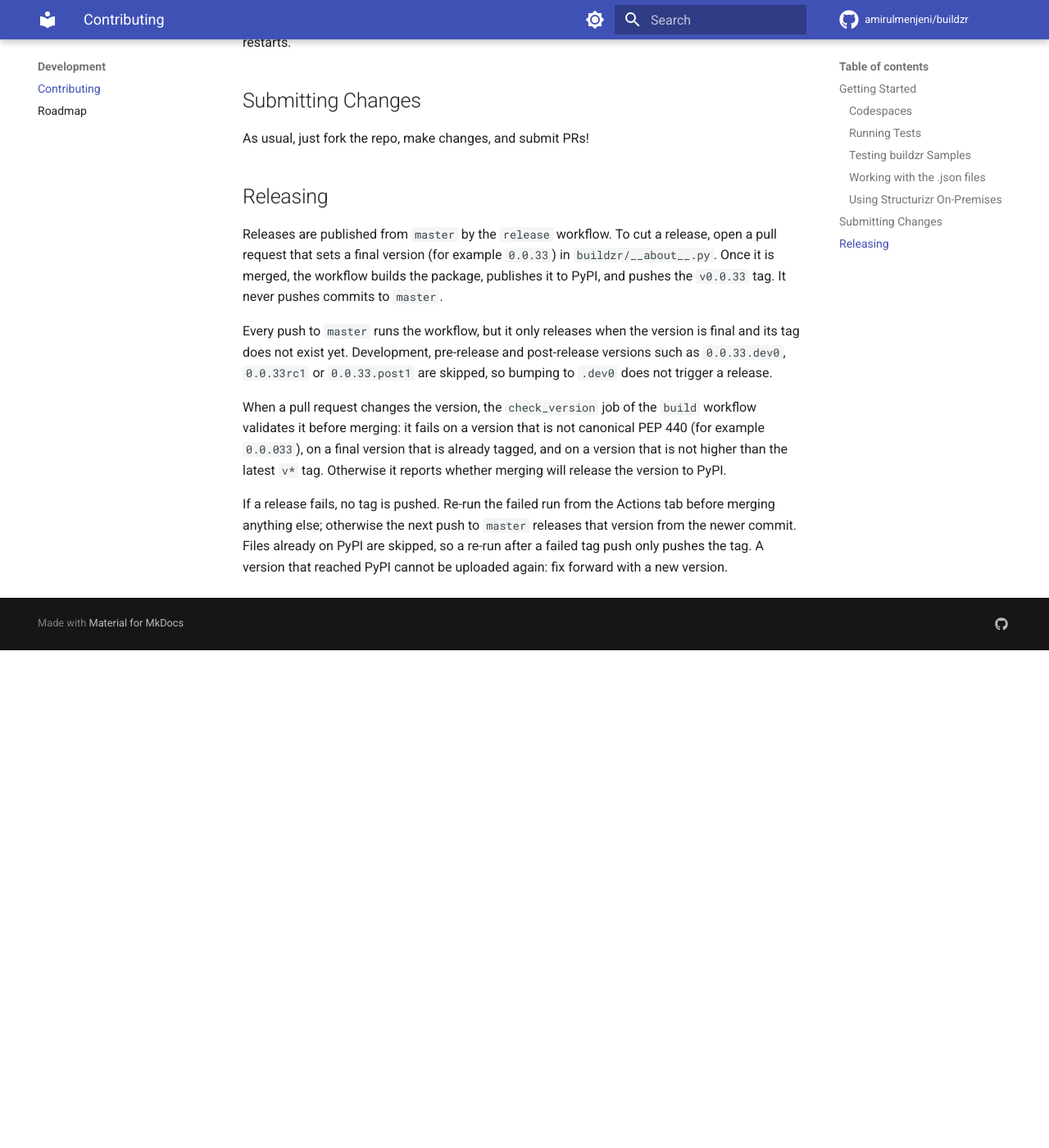
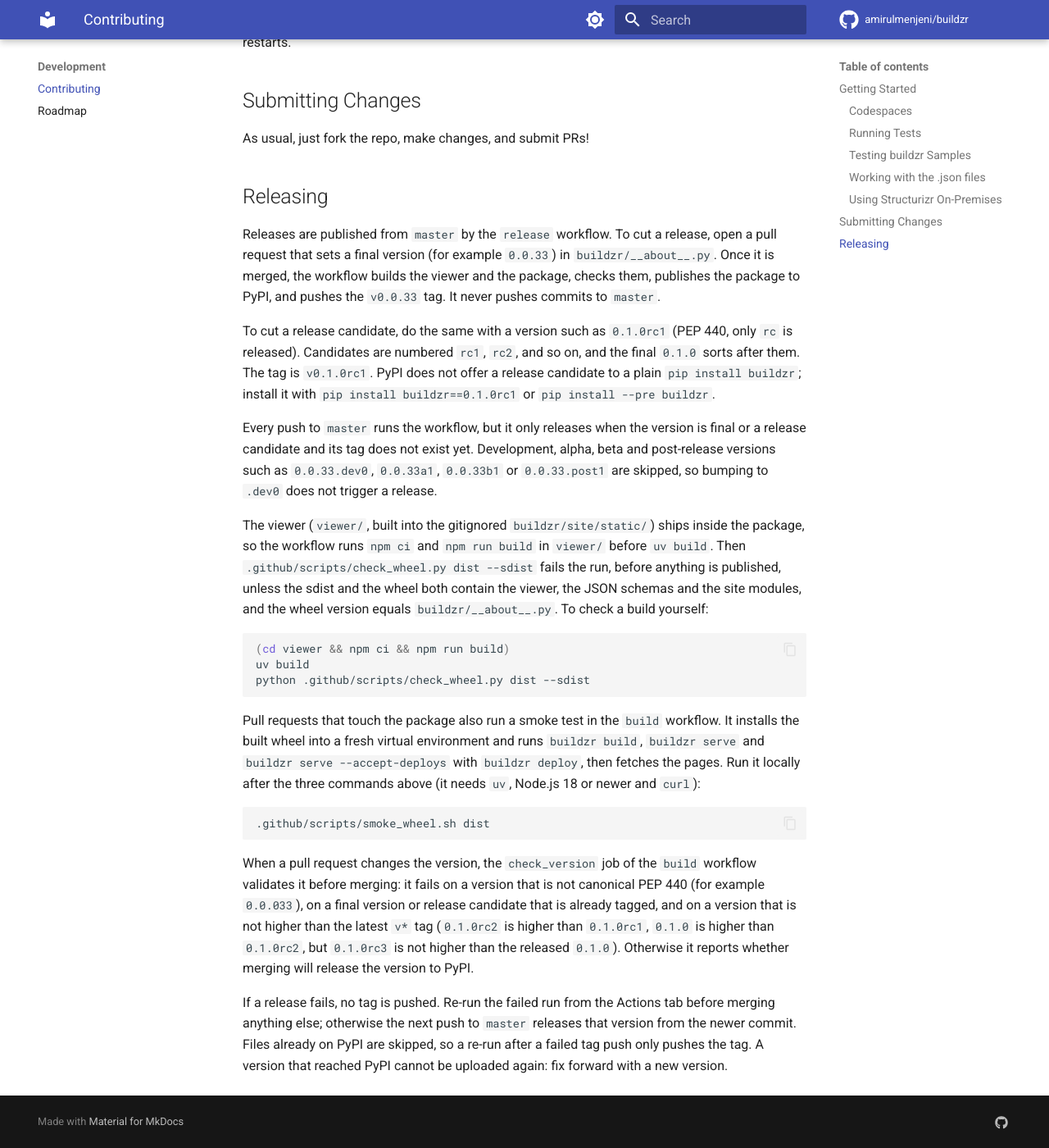
Before and after one commit to amirulmenjeni/buildzr, an MkDocs documentation site: the page built from docs/contributing.md, in a window 1280 px wide and 1400 px high, scrolled down 4459 px. Shown: the whole window at 82% size. Built offline with MkDocs 1.6.1 and Material for MkDocs 9.7.7, drawn with Linux system fonts in a browser that asks for light colours; comment, search, counter and statistics services are not loaded; before the commit the page ends 5252 px from its top, so only the background shows below that.

Commit message:
docs: describe release candidates, the package checks and the Node.js requirement

````diff
--- a/CONTRIBUTING.md
+++ b/CONTRIBUTING.md
@@ -203,19 +203,51 @@ As usual, just fork the repo, make changes, and submit PRs!
 
 Releases are published from `master` by the `release` workflow. To cut a
 release, open a pull request that sets a final version (for example `0.0.33`)
-in `buildzr/__about__.py`. Once it is merged, the workflow builds the package,
-publishes it to PyPI, and pushes the `v0.0.33` tag. It never pushes commits
-to `master`.
+in `buildzr/__about__.py`. Once it is merged, the workflow builds the viewer
+and the package, checks them, publishes the package to PyPI, and pushes the
+`v0.0.33` tag. It never pushes commits to `master`.
+
+To cut a release candidate, do the same with a version such as `0.1.0rc1`
+(PEP 440, only `rc` is released). Candidates are numbered `rc1`, `rc2`, and so
+on, and the final `0.1.0` sorts after them. The tag is `v0.1.0rc1`. PyPI does
+not offer a release candidate to a plain `pip install buildzr`; install it with
+`pip install buildzr==0.1.0rc1` or `pip install --pre buildzr`.
 
 Every push to `master` runs the workflow, but it only releases when the
-version is final and its tag does not exist yet. Development, pre-release and
-post-release versions such as `0.0.33.dev0`, `0.0.33rc1` or `0.0.33.post1` are
-skipped, so bumping to `.dev0` does not trigger a release.
+version is final or a release candidate and its tag does not exist yet.
+Development, alpha, beta and post-release versions such as `0.0.33.dev0`,
+`0.0.33a1`, `0.0.33b1` or `0.0.33.post1` are skipped, so bumping to `.dev0`
+does not trigger a release.
+
+The viewer (`viewer/`, built into the gitignored `buildzr/site/static/`) ships
+inside the package, so the workflow runs `npm ci` and `npm run build` in
+`viewer/` before `uv build`. Then `.github/scripts/check_wheel.py dist --sdist`
+fails the run, before anything is published, unless the sdist and the wheel
+both contain the viewer, the JSON schemas and the site modules, and the wheel
+version equals `buildzr/__about__.py`. To check a build yourself:
+
+```bash
+(cd viewer && npm ci && npm run build)
+uv build
+python .github/scripts/check_wheel.py dist --sdist
+```
+
+Pull requests that touch the package also run a smoke test in the `build`
+workflow. It installs the built wheel into a fresh virtual environment and runs
+`buildzr build`, `buildzr serve` and `buildzr serve --accept-deploys` with
+`buildzr deploy`, then fetches the pages. Run it locally after the three
+commands above (it needs `uv`, Node.js 18 or newer and `curl`):
+
+```bash
+.github/scripts/smoke_wheel.sh dist
+```
 
 When a pull request changes the version, the `check_version` job of the
 `build` workflow validates it before merging: it fails on a version that is not
-canonical PEP 440 (for example `0.0.033`), on a final version that is already
-tagged, and on a version that is not higher than the latest `v*` tag.
+canonical PEP 440 (for example `0.0.033`), on a final version or release
+candidate that is already tagged, and on a version that is not higher than the
+latest `v*` tag (`0.1.0rc2` is higher than `0.1.0rc1`, `0.1.0` is higher than
+`0.1.0rc2`, but `0.1.0rc3` is not higher than the released `0.1.0`).
 Otherwise it reports whether merging will release the version to PyPI.
 
 If a release fails, no tag is pushed. Re-run the failed run from the Actions
````
Also changed, not shown: README.md (+2 -0 lines), docs/getting-started/installation.md (+10 -0 lines).
